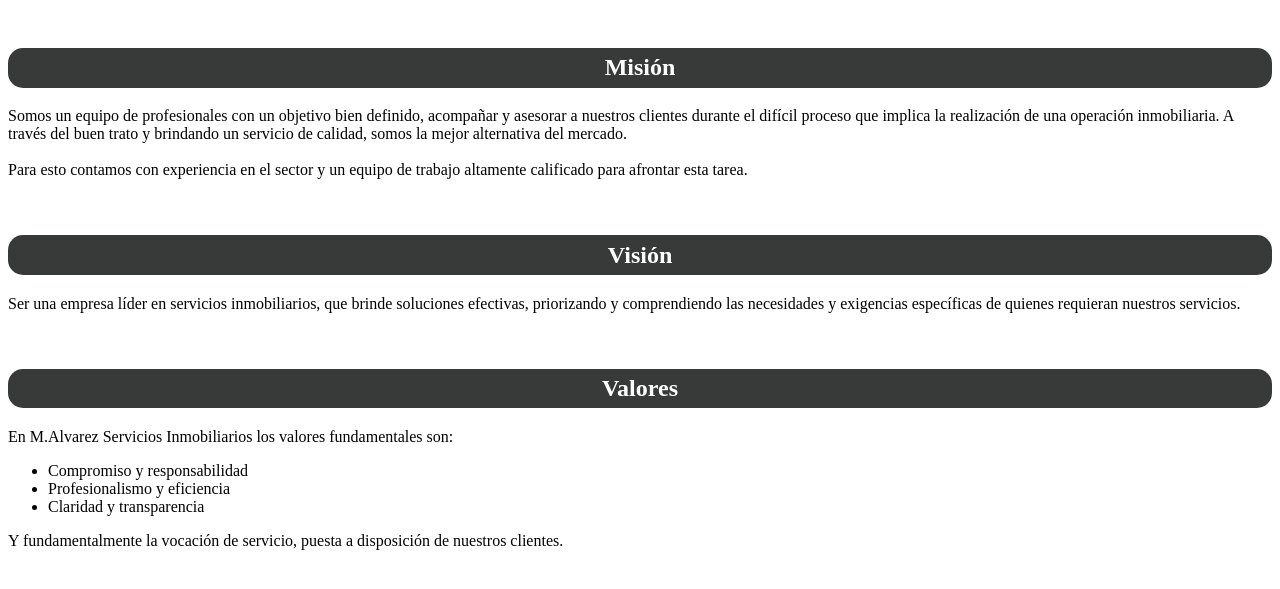
After one commit to losnegrosdelaweb/Malvarez, a CodeIgniter app: the page made by application/views/nosotros/nosotros.php in a window 1280 px wide. The commit adds this page. Shown: the top 589 px of the page. Run offline with CodeIgniter, Linux system fonts and the light colour scheme.

Commit message:
Actualiza Nosotros - Foot

```diff
--- a/application/config/routes.php
+++ b/application/config/routes.php
@@ -70,6 +70,8 @@ $route['detpropiedad/(:num)'] = 'detpropiedad/$1';
 $route['emprendimientos'] = 'emprendimientos';
 
 
+//Nosotros
+$route['nosotros'] = 'nosotros';
 
 /* Admin */
 
--- /dev/null
+++ b/application/views/nosotros/nosotros.php
@@ -0,0 +1,98 @@
+<!--main>
+  <div class="container">
+  <div class="content-wrapper ">
+    <div style="background-color: #d91a1bd4;background-position: center center;background-repeat: no-repeat;padding-top:100px;padding-right:30px;padding-bottom:100px;padding-left:30px;margin-bottom: 0px;margin-top: 0px;border-width: 0px 0px 0px 0px;border-color:#eae9e9;border-style:solid;">
+    <div class="row">
+        <div style="width:50%;width:calc(50% - ( ( 15% ) * 0.5 ) );margin-right: 15%;margin-top:0px;margin-bottom:0px;"><div style="padding: 0px; min-height: 0px;">
+          <div>
+            <h2 class="display-5 fw-normal" style="font-size: 52px; text-align: center; line-height: 1.19; --fontSize:52;" data-fontsize="52" data-lineheight="61.88px"><span style="color: #ffffff;">MISIÓN</span></h2>
+          </div>
+          <div><p style="text-align: center;"><span style="color: #ffffff;">En este sector se va a incluir la Misión de la empresa.</span></p>
+          </div>
+        </div>
+      </div>
+      <div style="width:50%;width:calc(50% - ( ( 15% ) * 0.5 ) );margin-top:0px;margin-bottom:0px;">
+        <div style="padding: 0px; min-height: 0px;">
+          <div>
+            <h2 class="display-5 fw-normal" style="font-size: 52px; text-align: center; line-height: 1.19; --fontSize:52;" data-fontsize="52" data-lineheight="61.88px"><span style="color: #ffffff;">VISIÓN</span></h2>
+          </div>
+          <div><p style="text-align: center;"><span style="color: #ffffff;">En este sector se va a incluir la Visión de la empresa.</span></p></div>
+        </div>
+      </div>
+    </div>
+    </div>
+  </div>
+  </div>
+</main-->
+
+   <link rel="stylesheet" href="https://fonts.googleapis.com/css?family=Source+Sans+Pro:300,400,400i,700&amp;display=fallback">
+    <style>
+    .bg-light {
+      min-height: 450px;
+    }
+    .fontStyle {
+    background-color: #181919db!important;
+    border-radius: 15px;
+    }
+    </style>
+
+
+  <main class="bg-light">
+  <div class="container">
+  <div class="content-wrapper ">
+      <div class="row">
+      <!--div style="width:50%;width:calc(50% - ( ( 15% ) * 0.5 ) );margin-right: 15%;margin-top:0px;margin-bottom:0px;"-->
+        <!-- Content Header (Page header) -->
+        <section class="content-header " style="text-align: -webkit-center;padding-top: 20px;">
+          <h2 class="fontStyle fw-normal" style="color: white;padding: 0.5%;">Misión</h2>
+        </section>
+        <!-- Main content -->
+        <section class="content">
+          <!-- Default box -->
+          <div class="card card-solid">
+            <div class="card-body">
+              <p align="left">Somos un equipo de profesionales con un objetivo bien definido, acompañar y asesorar a nuestros clientes durante el difícil proceso que implica la realización de una operación inmobiliaria. A través del buen trato y brindando un servicio de calidad, somos la mejor alternativa del mercado.<br><br>
+              Para esto contamos con experiencia en el sector y un equipo de trabajo altamente calificado para afrontar esta tarea.</p>
+            </div>
+          </div>
+        </section>
+      </div>
+      <div class="row">
+      <!--div style="width:50%;width:calc(50% - ( ( 15% ) * 0.5 ) );margin-top:0px;margin-bottom:0px;"-->
+        <section class="content-header " style="text-align: -webkit-center;padding-top: 20px;">
+          <h2 class="fontStyle fw-normal" style="color: white;padding: 0.5%;">Visión</h2>
+        </section>
+        <!-- Main content -->
+        <section class="content">
+          <!-- Default box -->
+          <div class="card card-solid">
+            <div class="card-body">
+              <p align="left">Ser una empresa líder en servicios inmobiliarios, que brinde soluciones efectivas, priorizando y comprendiendo las necesidades y exigencias específicas de quienes requieran nuestros servicios.</p>
+            </div>
+          </div>
+        </section>
+      </div>
+  <!--/div-->
+    <div class="row">
+      <section class="content-header " style="text-align: -webkit-center;padding-top: 20px;">
+        <h2 class="fontStyle fw-normal" style="color: white;padding: 0.5%;">Valores</h2>
+      </section>
+      <!-- Main content -->
+      <section class="content">
+        <div class="card card-solid">
+          <div class="card-body">
+         <!-- Default box -->
+            <p align="left">
+                En M.Alvarez Servicios Inmobiliarios los valores fundamentales son:
+                <ul><li>Compromiso y responsabilidad</li>
+                <li>Profesionalismo y eficiencia</li>
+                <li>Claridad y transparencia</li></ul>
+                Y fundamentalmente la vocación de servicio, puesta a disposición de nuestros clientes.
+            </p>
+          </div>
+        </div>
+      </section>
+    </div>
+  </div>
+  </div>
+  </main>
--- a/application/views/sidebar/menu.php
+++ b/application/views/sidebar/menu.php
@@ -97,7 +97,7 @@
 					 <a class="nav-link" aria-current="page" href="/<?=site_url('')?>">Inicio</a>
 				  </li>
           <li class="nav-item">
-           <a class="nav-link" href="/<?=site_url('mantenimiento')?>">Nosotros</a>
+           <a class="nav-link" href="/<?=site_url('nosotros')?>">Nosotros</a>
           </li>
 				  <!-- li class="nav-item">
 					 <a class="nav-link" href="/<!?=site_url('catalogo')?>">Propiedades</a>
```
Also changed, not shown: application/controllers/Nosotros.php (added, +14 -0 lines), application/views/nosotros.php (deleted, +0 -26 lines), application/views/sidebar/footer.php (+5 -3 lines).
